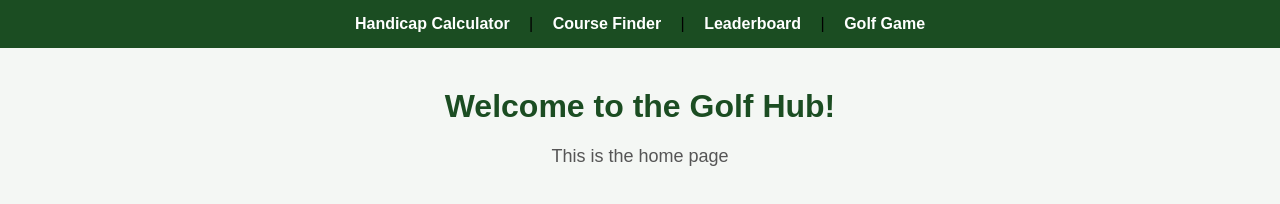
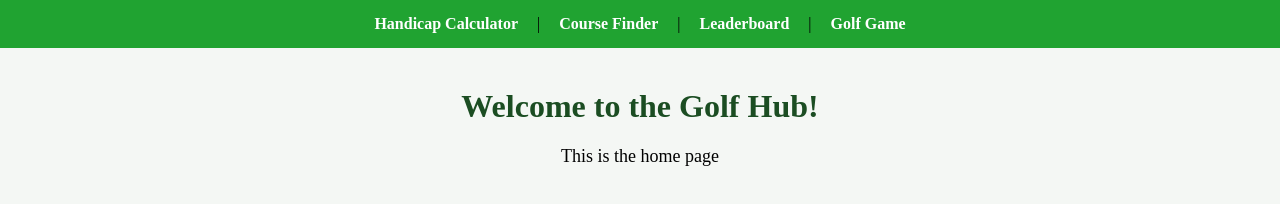
Before and after one commit to jc29jc/Golf.Project, a plain HTML site: page index.html in a window 1280 px wide. Drawn offline with Linux system fonts and the light colour scheme.

Commit message:
style.css.edit

```diff
--- a/style.css
+++ b/style.css
@@ -1,32 +1,27 @@
-/* 1. Style the background and text of the entire website */
 body {
-    font-family: Arial, sans-serif;
-    background-color: #f4f7f4; /* A very soft, light gray-green background */
+    font-family: "Times New Roman", Times, serif;
+    background-color: #f4f7f4;
     margin: 0;
     padding: 0;
 }
 
-/* 2. Turn your nav list into a solid green bar at the top */
 nav {
-    background-color: #1b4d22; /* Golf Course Green */
+    background-color: #20a331;
     padding: 15px;
-    text-align: center; /* Centers your menu links */
+    text-align: center;
 }
 
-/* 3. Style the links inside the nav bar */
 nav a {
-    color: white; /* White text for the links */
-    text-decoration: none; /* Removes the ugly default underlines */
-    margin: 0 15px; /* Adds space between your buttons */
+    color: white;
+    text-decoration: none;
+    margin: 0 15px;
     font-weight: bold;
 }
 
-/* 4. Make the links change color slightly when you hover over them */
 nav a:hover {
-    color: #a3e2a3; /* Light green hover effect */
+    color: #a3e2a3;
 }
 
-/* 5. Center and format your page headers and text */
 h1 {
     color: #1b4d22;
     text-align: center;
@@ -35,6 +30,6 @@ h1 {
 
 p {
     text-align: center;
-    color: #555555;
+    color: #000000;
     font-size: 18px;
 }
```
